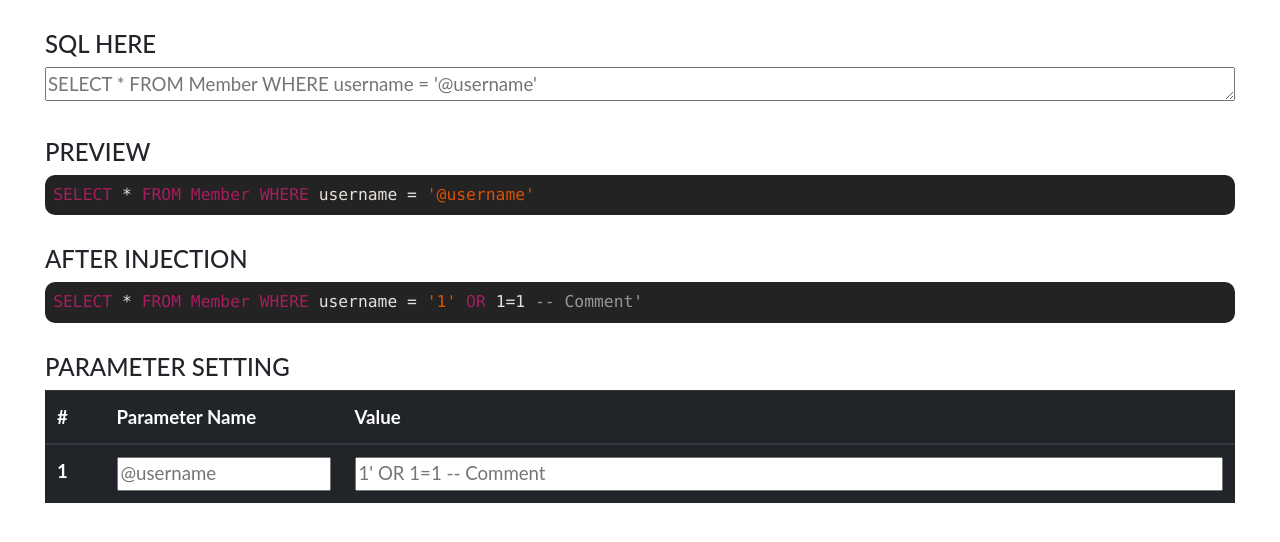
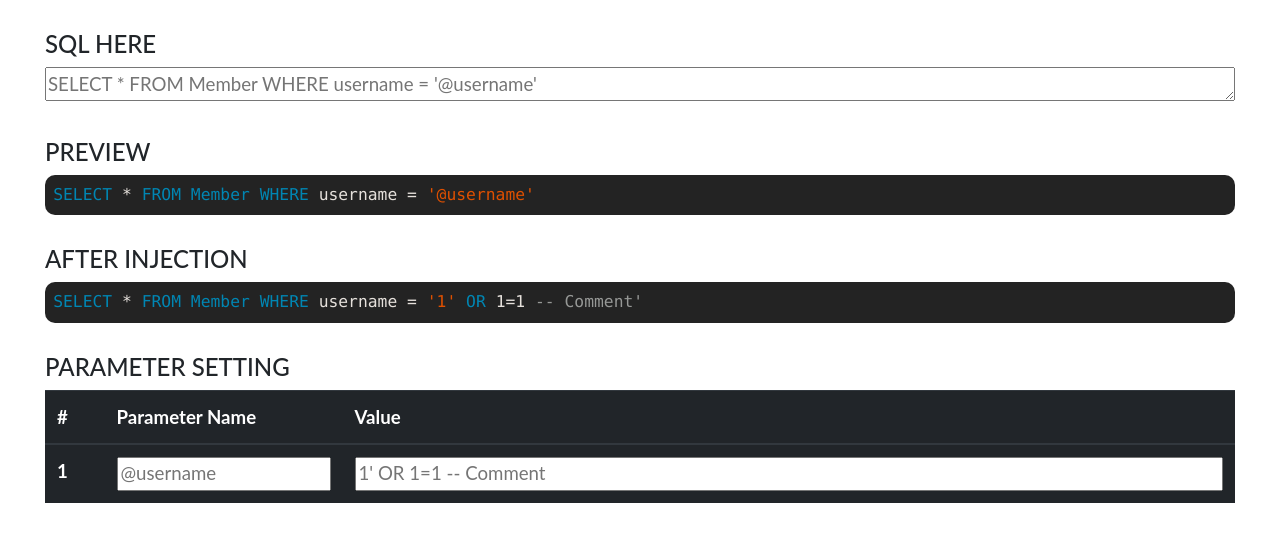
Before and after one commit to weirenxue/sql-injection-in-time, a plain HTML site: page index.html in a window 1280 px wide. Drawn offline with Linux system fonts and the light colour scheme.

Commit message:
修改keyword的顏色

```diff
--- a/mycss.css
+++ b/mycss.css
@@ -22,3 +22,7 @@ pre code {
     background-color: transparent;
     border-radius: 10px;
 }
+
+.hljs-keyword {
+    color:#0086b3;
+}
```
